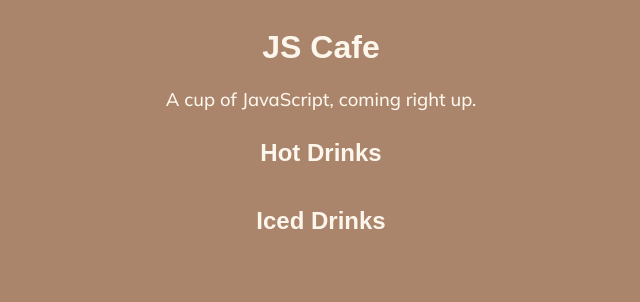
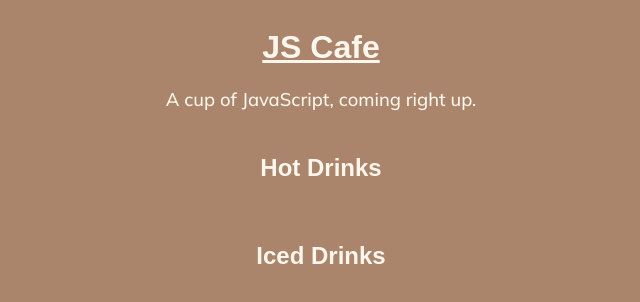
Before and after one commit to v-sevilla/jscafe, a plain HTML site: page index.html in a window 1280 px wide. Shown: the whole page, without its empty margins (319-959 px from the left). Drawn offline with Linux system fonts and the light colour scheme; no server answers; a web font is replaced by a local one.

Commit message:
style: Add styles to header elements

```diff
--- a/css/style.css
+++ b/css/style.css
@@ -39,10 +39,12 @@ body {
 
 h1 {
     font-size: var(--fs-400);
+    text-decoration: underline;
 }
 
 h2 {
     font-size: var(--fs-300);
+    padding: 15px 0 5px;
 }
 
 p {
@@ -50,8 +52,6 @@ p {
     font-size: var(--fs-200);
     font-weight: var(--fw-semi-bold);
 }
-
-/* TEMP STYLES TO VISUALIZE BETTER */
 
 .drinkContainer {
     display: grid;
```
